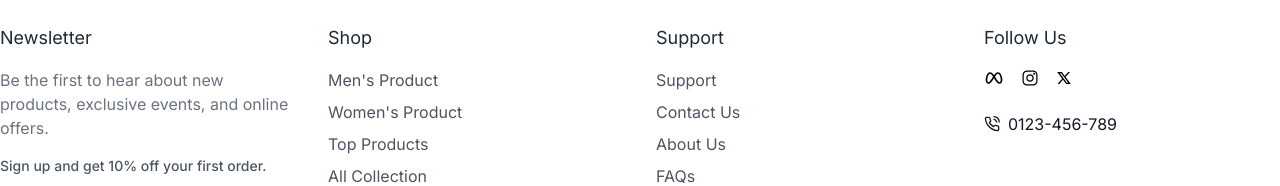
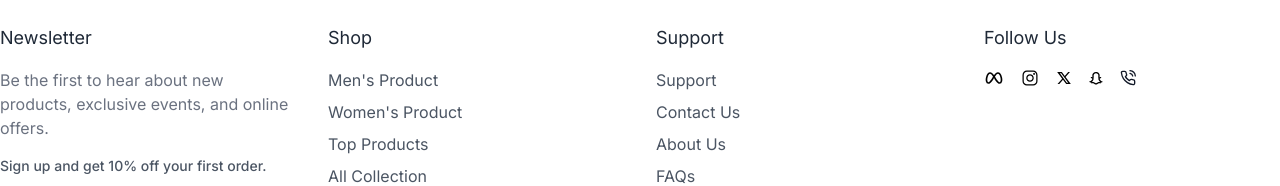
Before and after one commit to mnmaoffical/mnma, a React (Vite) app in the folder frontend/: page /product/1 in a window 1280 px wide. Shown: the part 938-1124 px from the top of the page. Built offline with nearby package versions, Linux system fonts and the light colour scheme; no server answers.

Commit message:
adding socail account

```diff
--- a/frontend/src/Components/Common/Footer.jsx
+++ b/frontend/src/Components/Common/Footer.jsx
@@ -1,6 +1,7 @@
 import React, { useState } from 'react';
 import { IoLogoInstagram } from 'react-icons/io';
 import { RiTwitterXLine } from 'react-icons/ri';
+import { RiSnapchatLine } from "react-icons/ri";
 import { TbBrandMeta } from 'react-icons/tb';
 import { FiPhoneCall } from 'react-icons/fi';
 import { Link } from 'react-router-dom';
@@ -101,20 +102,33 @@ const Footer = () => {
         <div>
           <h3 className='text-lg text-gray-800 mb-4'>{t('footer.followUs.title')}</h3>
           <div className='flex items-center gap-4 mb-6'>
-            <a href="https://www.facebook.com" target='_blank' rel='noopener noreferrer' className='hover:text-gray-500'>
+            <a href="https://www.facebook.com/share/1CCGCbUVQy/" target='_blank' rel='noopener noreferrer' className='hover:text-gray-500'>
               <TbBrandMeta className='h-5 w-5' />
             </a>
-            <a href="https://www.instagram.com" target='_blank' rel='noopener noreferrer' className='hover:text-gray-500'>
+            <a href="https://www.instagram.com/padora_by_mnma?utm_source=qr&igsh=MW8wNml6bTk5d3BzOQ==" target='_blank' rel='noopener noreferrer' className='hover:text-gray-500'>
               <IoLogoInstagram className='h-5 w-5' />
             </a>
             <a href="https://www.x.com" target='_blank' rel='noopener noreferrer' className='hover:text-gray-500'>
               <RiTwitterXLine className='h-4 w-4' />
             </a>
+            <a
+            href="https://www.snapchat.com/"
+       target="_blank"
+         rel="noopener noreferrer"
+  className="hover:text-gray-500"
+>
+  <RiSnapchatLine className="h-4 w-4" />
+</a>
+    <a
+  href="tel:+971529205556"
+  className="text-gray-900 flex items-center gap-2 hover:text-gray-600"
+>
+  <FiPhoneCall className="inline-block" />
+
+</a>
+
           </div>
-          <p className='text-gray-900 flex items-center gap-2'>
-            <FiPhoneCall className='inline-block' />
-            <span>0123-456-789</span>
-          </p>
+
         </div>
       </div>
 
```
